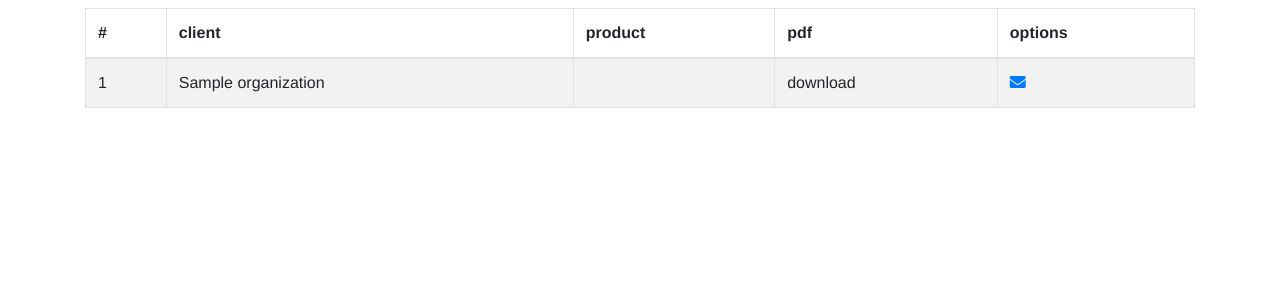
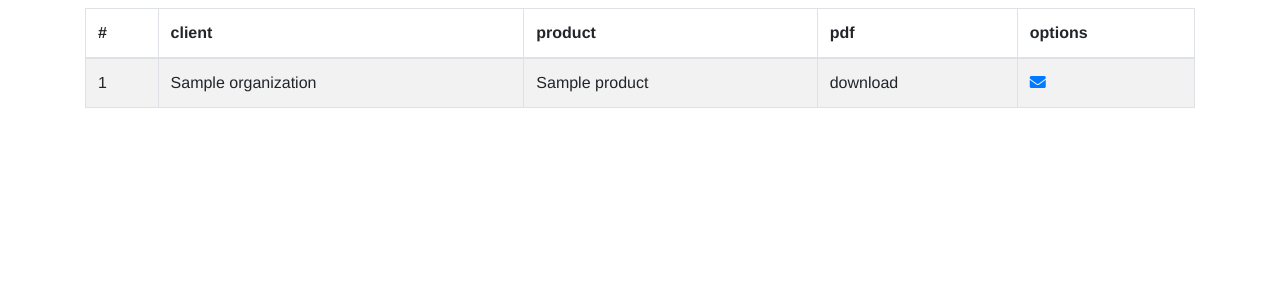
Before and after one commit to HamzehMahmoudi/CRM_project, a Django app: template sales/templates/sales/quotlst.html in a window 1280 px wide. Shown: the part 56-356 px from the top of the page. Run offline with Django 3.2, Linux system fonts and the light colour scheme; the template is opened without the code that fills it: most values are stand-ins (such as "Sample title", 1, 10 or a date in 2020); some libraries are stand-ins or nearby versions.

Commit message:
fix some typo

```diff
--- a/sales/models.py
+++ b/sales/models.py
@@ -27,7 +27,7 @@ class Quote(models.Model):
 
 
 class QuoteItem(models.Model):
-    prodduct = models.ForeignKey(Product, verbose_name=_(
+    product = models.ForeignKey(Product, verbose_name=_(
         "product"), on_delete=models.PROTECT)
     qty = models.IntegerField(_("qty"))
     quote = models.ForeignKey(
--- a/sales/templates/sales/quotlst.html
+++ b/sales/templates/sales/quotlst.html
@@ -17,7 +17,7 @@
         <tr>
             <td>{{ forloop.counter }}</td>
             <td>{{ quote.organization.name}}</td>
-            <td></td>
+            <td>{% for item in quote.quoteitem_set.all %}{{item.product.name}}{% endfor %}</td>
             <td>download</td>
             <td>
                 <a href="{% url 'email' quote.id %}">
```
